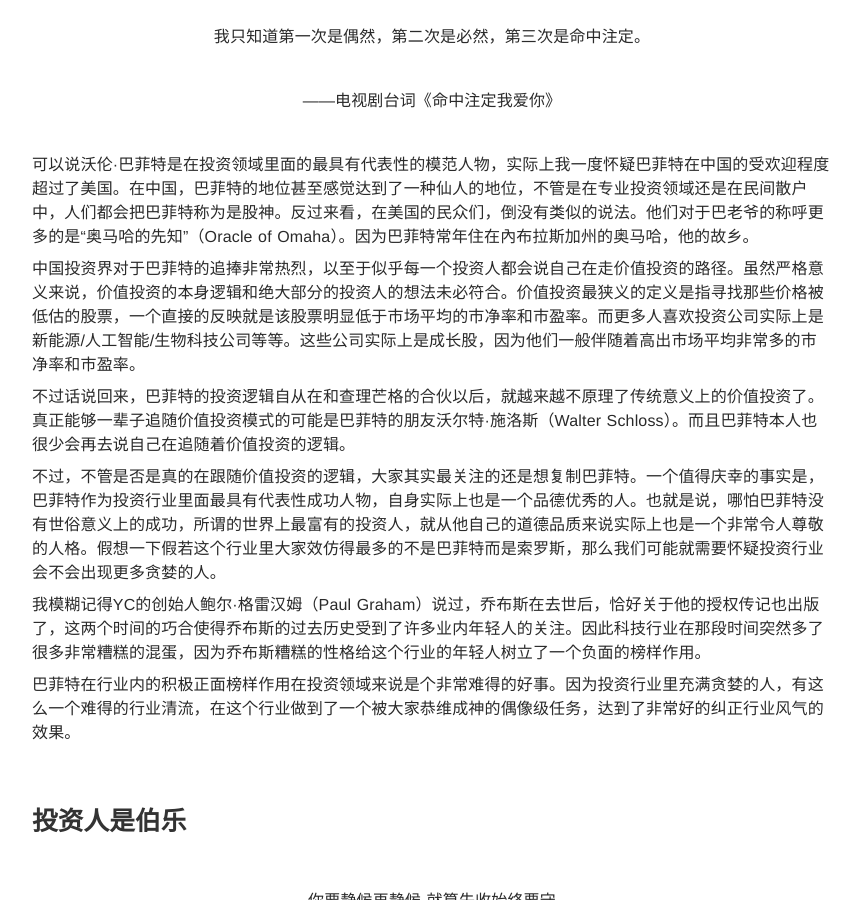
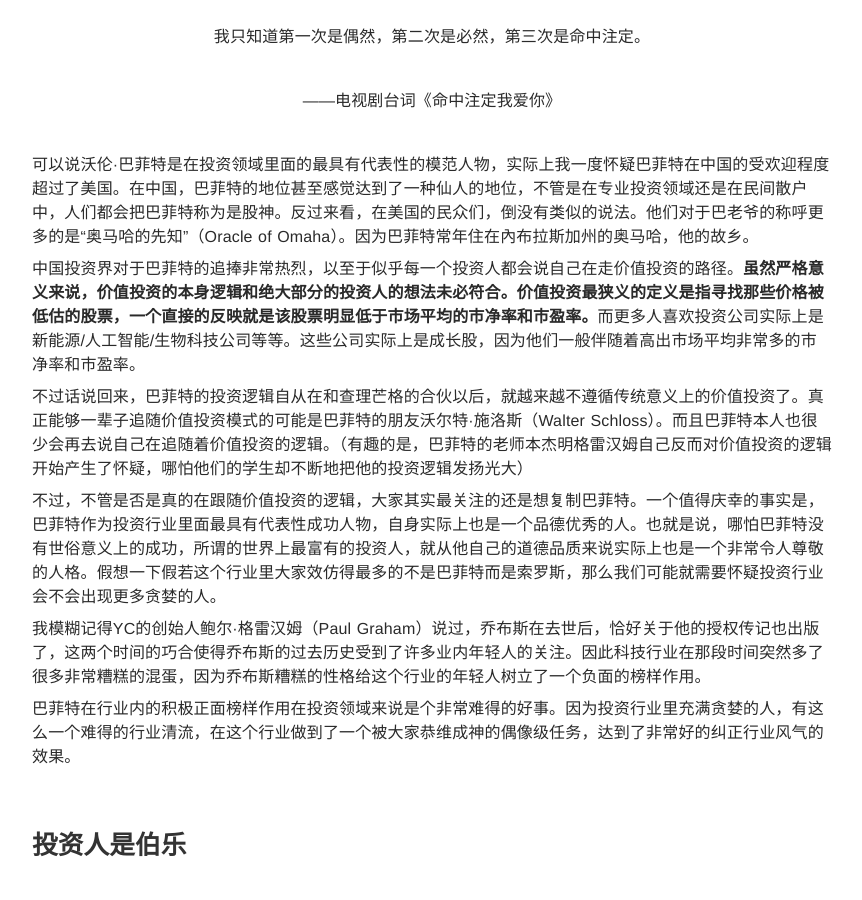
Before and after one commit to richardyrich/richardyrich.github.io, a Jekyll site: the page built from _posts/2021-05-28-my approach of investing.md, in a window 1280 px wide and 900 px high, scrolled down 3886 px. Shown: the whole window, without its empty margins (208-1070 px from the left). Built offline with Jekyll 4.4.1, drawn with Linux system fonts in a browser that asks for light colours.

Commit message:
Update 2021-05-28-my approach of investing.md

```diff
--- a/_posts/2021-05-28-my approach of investing.md
+++ b/_posts/2021-05-28-my approach of investing.md
@@ -136,9 +136,9 @@ categories: 投资
 
 可以说沃伦·巴菲特是在投资领域里面的最具有代表性的模范人物，实际上我一度怀疑巴菲特在中国的受欢迎程度超过了美国。在中国，巴菲特的地位甚至感觉达到了一种仙人的地位，不管是在专业投资领域还是在民间散户中，人们都会把巴菲特称为是股神。反过来看，在美国的民众们，倒没有类似的说法。他们对于巴老爷的称呼更多的是“奥马哈的先知”（Oracle of Omaha）。因为巴菲特常年住在內布拉斯加州的奥马哈，他的故乡。
 
-中国投资界对于巴菲特的追捧非常热烈，以至于似乎每一个投资人都会说自己在走价值投资的路径。虽然严格意义来说，价值投资的本身逻辑和绝大部分的投资人的想法未必符合。价值投资最狭义的定义是指寻找那些价格被低估的股票，一个直接的反映就是该股票明显低于市场平均的市净率和市盈率。而更多人喜欢投资公司实际上是新能源/人工智能/生物科技公司等等。这些公司实际上是成长股，因为他们一般伴随着高出市场平均非常多的市净率和市盈率。
+中国投资界对于巴菲特的追捧非常热烈，以至于似乎每一个投资人都会说自己在走价值投资的路径。**虽然严格意义来说，价值投资的本身逻辑和绝大部分的投资人的想法未必符合。价值投资最狭义的定义是指寻找那些价格被低估的股票，一个直接的反映就是该股票明显低于市场平均的市净率和市盈率。**而更多人喜欢投资公司实际上是新能源/人工智能/生物科技公司等等。这些公司实际上是成长股，因为他们一般伴随着高出市场平均非常多的市净率和市盈率。
 
-不过话说回来，巴菲特的投资逻辑自从在和查理芒格的合伙以后，就越来越不原理了传统意义上的价值投资了。真正能够一辈子追随价值投资模式的可能是巴菲特的朋友沃尔特·施洛斯（Walter Schloss）。而且巴菲特本人也很少会再去说自己在追随着价值投资的逻辑。
+不过话说回来，巴菲特的投资逻辑自从在和查理芒格的合伙以后，就越来越不遵循传统意义上的价值投资了。真正能够一辈子追随价值投资模式的可能是巴菲特的朋友沃尔特·施洛斯（Walter Schloss）。而且巴菲特本人也很少会再去说自己在追随着价值投资的逻辑。（有趣的是，巴菲特的老师本杰明格雷汉姆自己反而对价值投资的逻辑开始产生了怀疑，哪怕他们的学生却不断地把他的投资逻辑发扬光大）
 
 不过，不管是否是真的在跟随价值投资的逻辑，大家其实最关注的还是想复制巴菲特。一个值得庆幸的事实是，巴菲特作为投资行业里面最具有代表性成功人物，自身实际上也是一个品德优秀的人。也就是说，哪怕巴菲特没有世俗意义上的成功，所谓的世界上最富有的投资人，就从他自己的道德品质来说实际上也是一个非常令人尊敬的人格。假想一下假若这个行业里大家效仿得最多的不是巴菲特而是索罗斯，那么我们可能就需要怀疑投资行业会不会出现更多贪婪的人。
 
```
